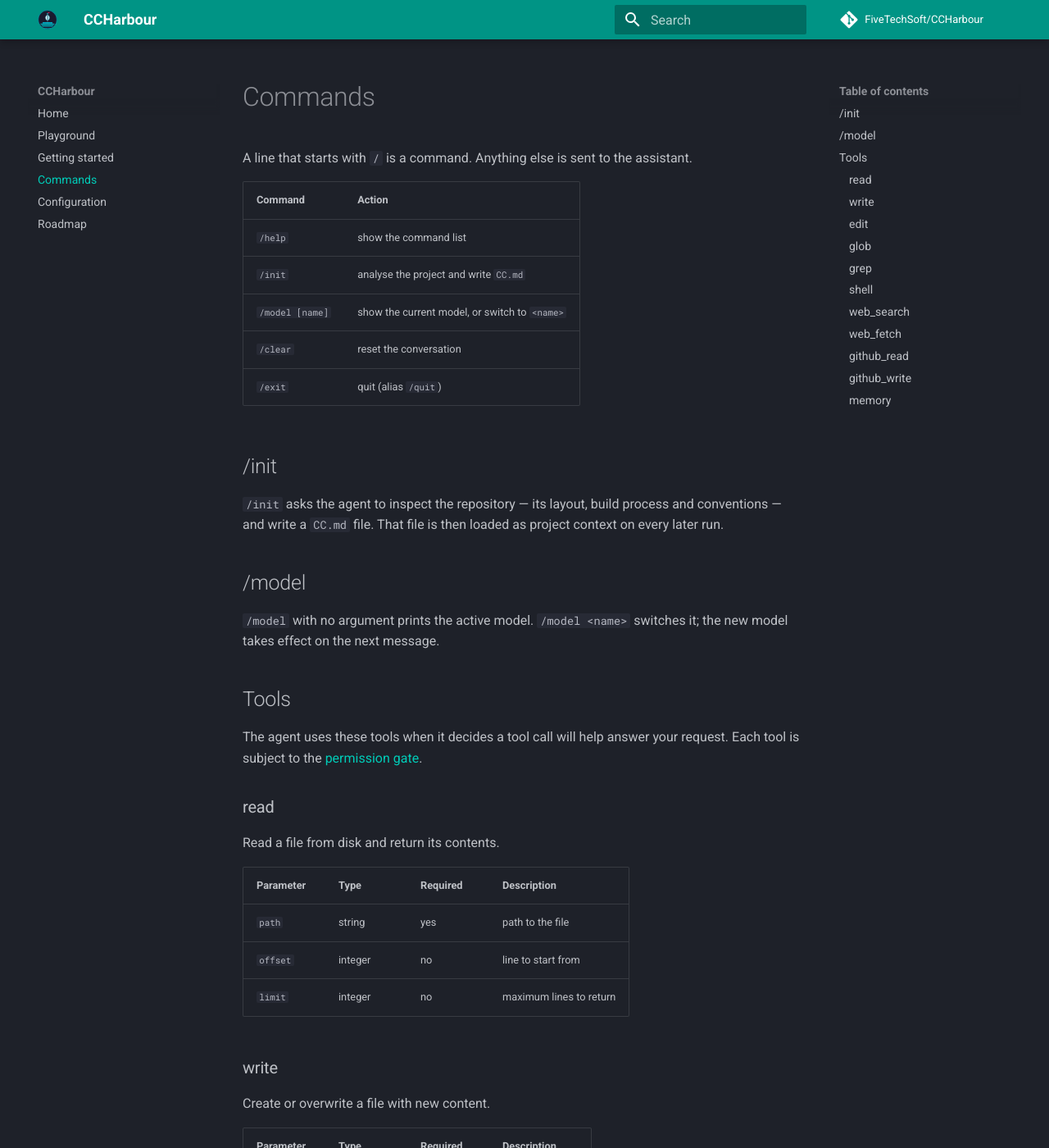
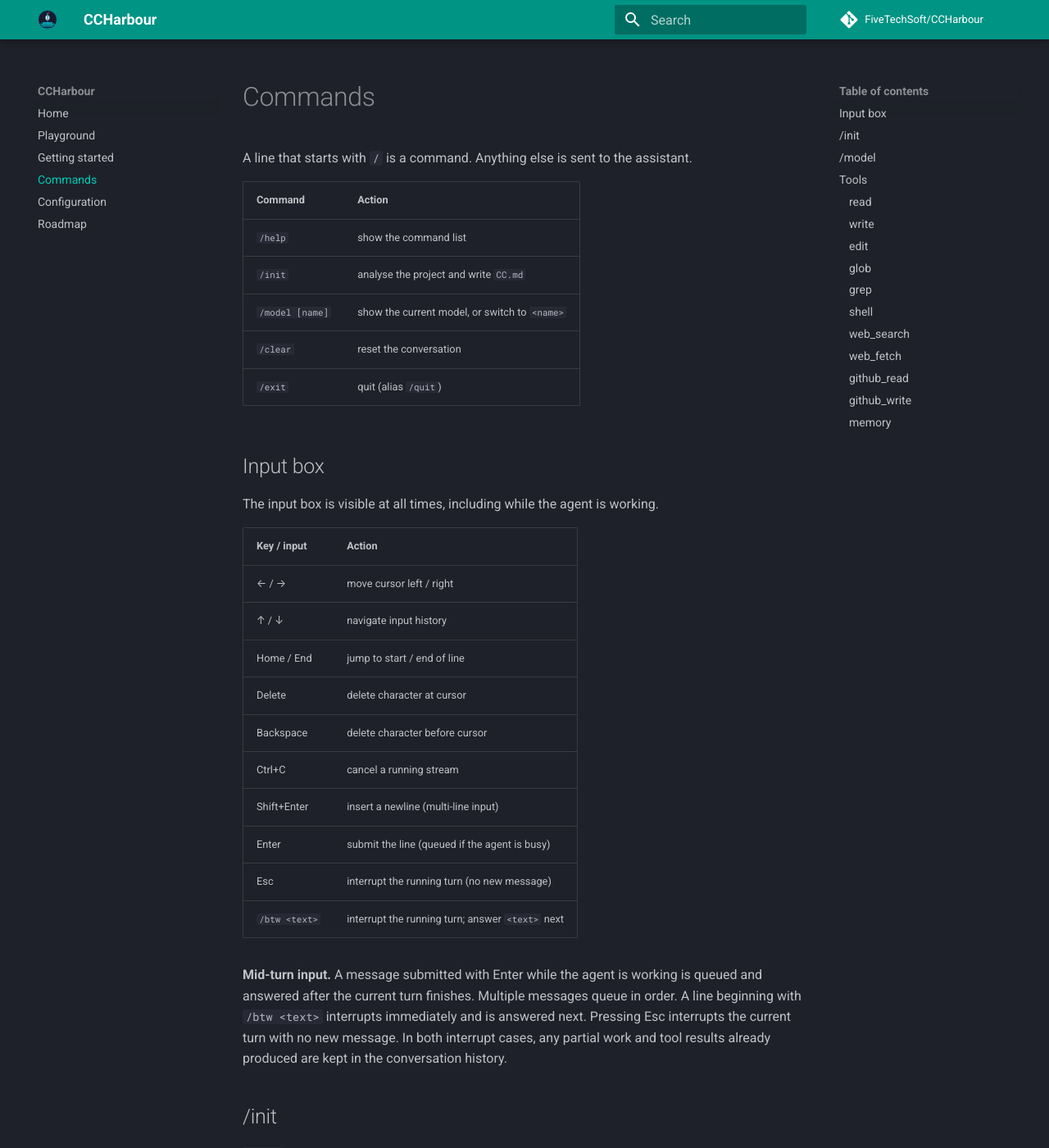
Before and after one commit to FiveTechSoft/CCHarbour, an MkDocs documentation site: the page built from pages/commands.md, in a window 1280 px wide and 1400 px high. Shown: the whole window at 82% size. Built offline with MkDocs 1.6.1 and Material for MkDocs 9.7.7, drawn with Linux system fonts in a browser that asks for light colours; comment, search, counter and statistics services are not loaded.

Commit message:
docs: document the always-visible prompt, mid-turn queue and /btw
Co-Authored-By: Claude Opus 4.7 (1M context) <noreply@anthropic.com>

```diff
--- a/pages/commands.md
+++ b/pages/commands.md
@@ -10,6 +10,30 @@ assistant.
 | `/model [name]` | show the current model, or switch to `<name>`   |
 | `/clear`        | reset the conversation                          |
 | `/exit`         | quit (alias `/quit`)                            |
+
+## Input box
+
+The input box is visible at all times, including while the agent is working.
+
+| Key / input      | Action                                                      |
+|------------------|-------------------------------------------------------------|
+| ← / →            | move cursor left / right                                    |
+| ↑ / ↓            | navigate input history                                      |
+| Home / End       | jump to start / end of line                                 |
+| Delete           | delete character at cursor                                  |
+| Backspace        | delete character before cursor                              |
+| Ctrl+C           | cancel a running stream                                     |
+| Shift+Enter      | insert a newline (multi-line input)                         |
+| Enter            | submit the line (queued if the agent is busy)               |
+| Esc              | interrupt the running turn (no new message)                 |
+| `/btw <text>`    | interrupt the running turn; answer `<text>` next            |
+
+**Mid-turn input.** A message submitted with Enter while the agent is working is
+queued and answered after the current turn finishes. Multiple messages queue in
+order. A line beginning with `/btw <text>` interrupts immediately and is answered
+next. Pressing Esc interrupts the current turn with no new message. In both
+interrupt cases, any partial work and tool results already produced are kept in
+the conversation history.
 
 ## /init
 
```
Also changed, not shown: README.md (+20 -11 lines).
